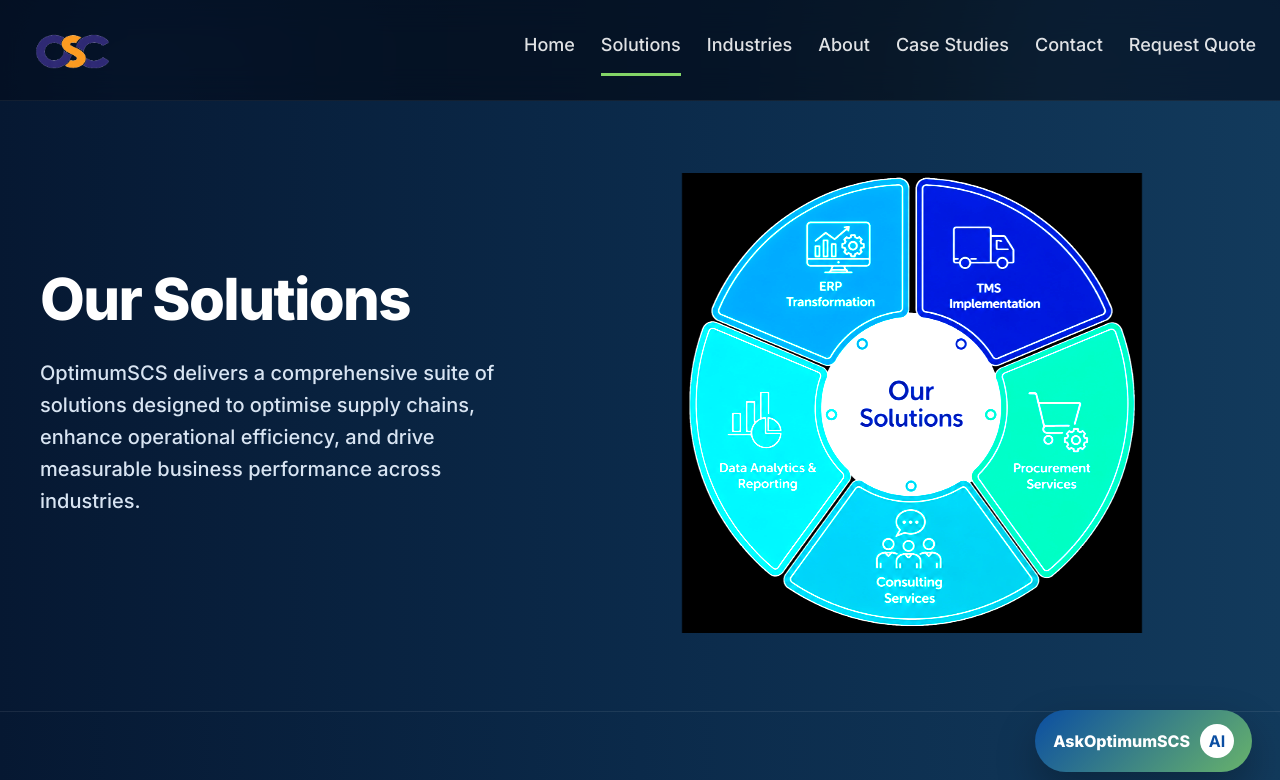
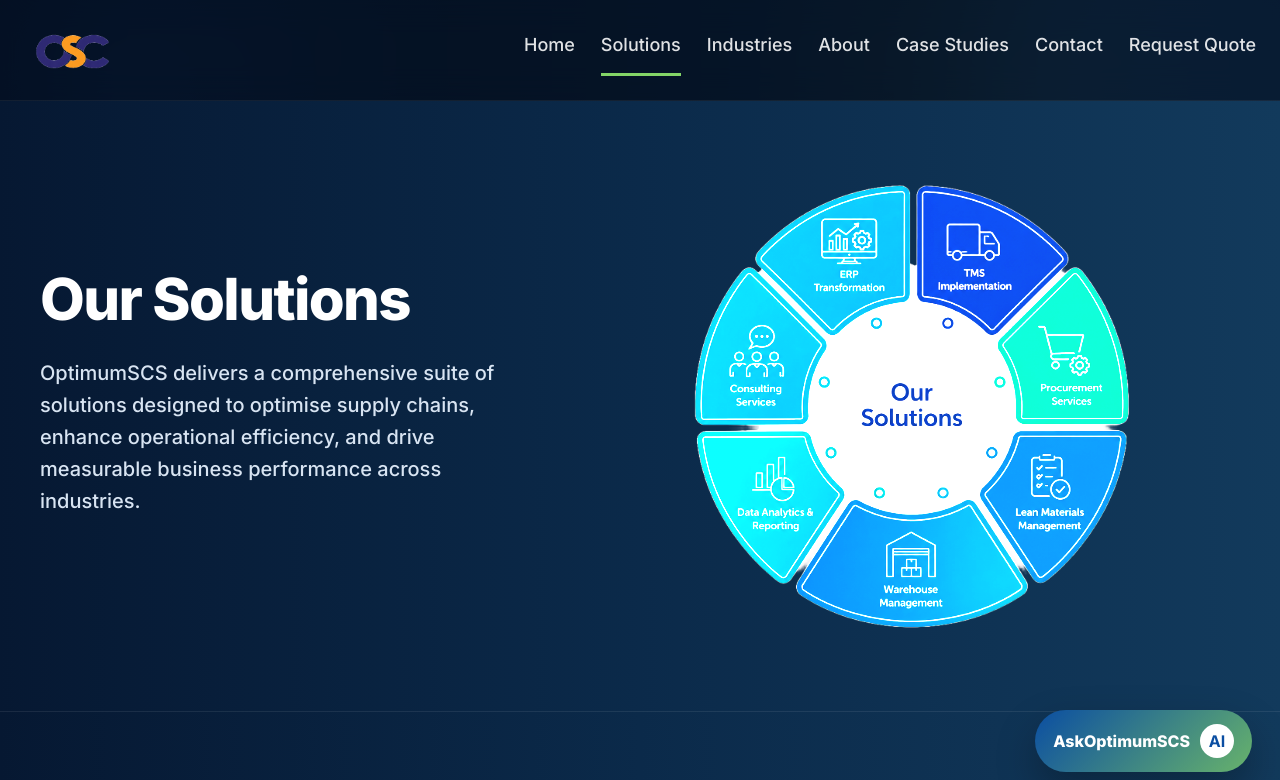
Before and after one commit to kuhamba-tech/optimumscs, a React (Vite) app: page /solutions in a window 1280 px wide. Shown: the top 780 px of the page. Built offline with nearby package versions, Linux system fonts and the light colour scheme.

Commit message:
Switch Our Solutions to our-solutions.png with screen blend for transparent black background
Co-Authored-By: Claude Sonnet 4.6 <noreply@anthropic.com>

```diff
--- a/src/pages/SolutionsPage.css
+++ b/src/pages/SolutionsPage.css
@@ -48,13 +48,11 @@
   object-position: center;
   display: block;
   border-radius: 0;
-  mix-blend-mode: normal;
-  filter: brightness(1.35) saturate(1.7) contrast(1.15);
+  mix-blend-mode: screen;
+  filter: brightness(1.3) saturate(1.6) contrast(1.15);
   opacity: 1;
-  image-rendering: crisp-edges;
-  transform: translateZ(0);
-  backface-visibility: hidden;
-  -webkit-backface-visibility: hidden;
+  -webkit-mask-image: none;
+  mask-image: none;
 }
 
 .solutions-content-clean {
--- a/src/pages/SolutionsPage.jsx
+++ b/src/pages/SolutionsPage.jsx
@@ -1,6 +1,6 @@
 import { Link } from 'react-router-dom'
 import './SolutionsPage.css'
-import ourSolutionsImg from '../assets/our-solutions-updated.png'
+import ourSolutionsImg from '../assets/our-solutions.png'
 
 const solutions = [
   {
```
